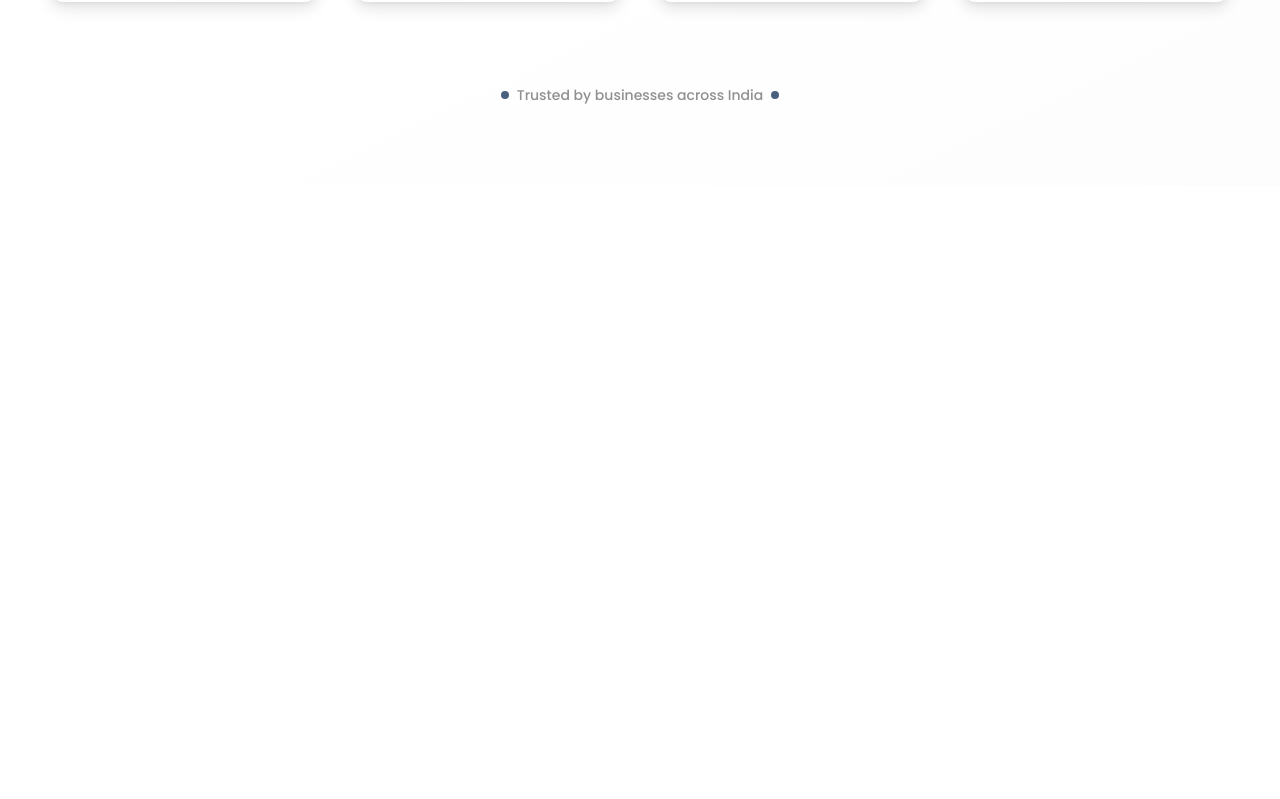
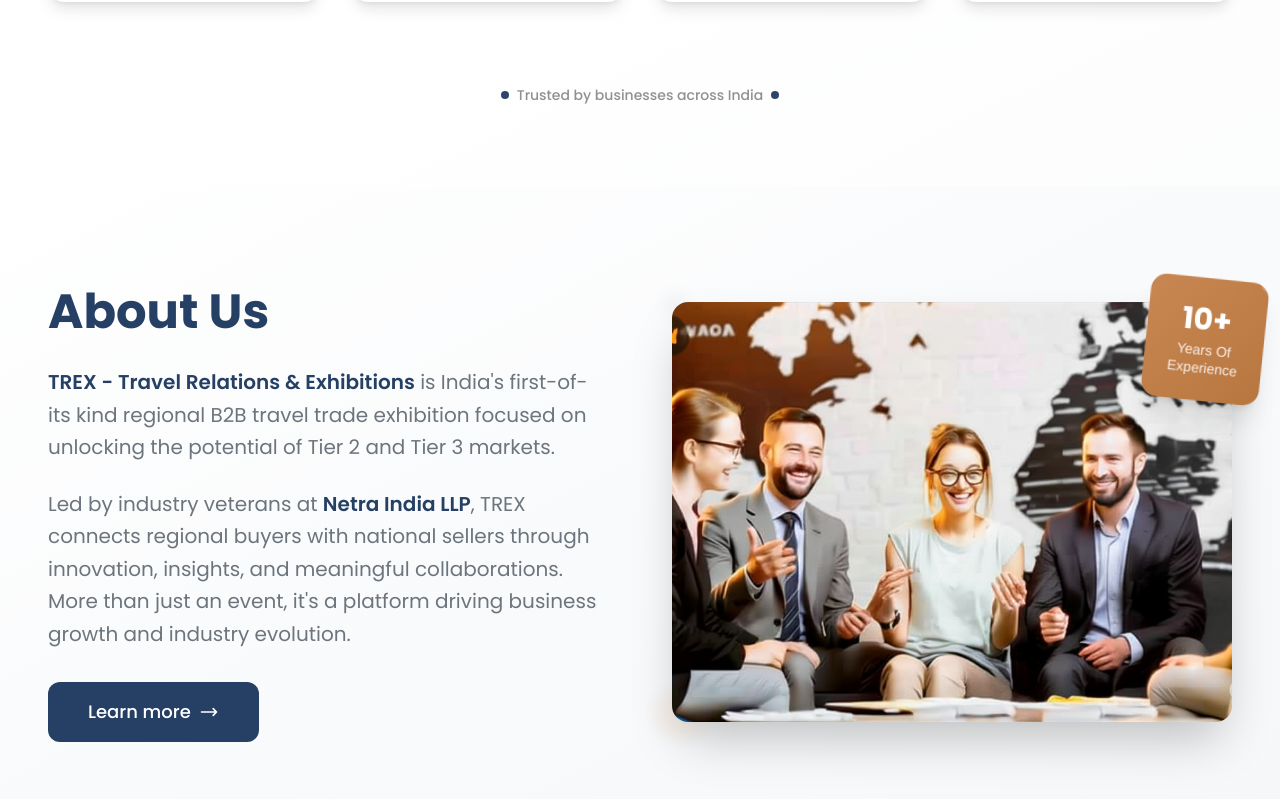
Before and after one commit to nilesh0700/Trex-Next, a Next.js app in the folder client/: page / in a window 1280 px wide. Shown: the part 1234-2033 px from the top of the page. Before the commit the page ends 1420 px from the top, so only its background shows below. Built offline with nearby package versions, Linux system fonts and the light colour scheme.

Commit message:
added about page

```diff
--- /dev/null
+++ b/client/src/components/AboutUs.tsx
@@ -0,0 +1,179 @@
+"use client"
+
+import React from 'react';
+import Image from 'next/image';
+
+export default function AboutUs() {
+  return (
+    <section className="w-full py-12 sm:py-16 md:py-20 lg:py-24 bg-gray-50 relative overflow-hidden">
+      {/* Background Elements */}
+      <div className="absolute inset-0 bg-gradient-to-br from-white via-gray-50 to-gray-100/50"></div>
+
+      <div className="relative z-10 max-w-7xl mx-auto px-6 sm:px-8 lg:px-12">
+        <div className="grid grid-cols-1 lg:grid-cols-2 gap-8 lg:gap-12 xl:gap-16 items-center">
+
+          {/* Left Content Section */}
+          <div className="space-y-6 sm:space-y-8 order-2 lg:order-1">
+            {/* Section Header */}
+            <div className="space-y-4 sm:space-y-6">
+              <h2 className="text-3xl sm:text-4xl md:text-5xl lg:text-4xl xl:text-5xl font-bold text-[#264065] font-['Poppins'] leading-tight animate-fadeInUp">
+                About Us
+              </h2>
+
+              {/* Main Description */}
+              <div className="space-y-4 sm:space-y-6 animate-fadeInUp animation-delay-200">
+                <p className="text-base sm:text-lg md:text-xl lg:text-lg xl:text-xl text-[#6c757d] leading-relaxed font-['Poppins'] max-w-2xl">
+                  <span className="font-semibold text-[#264065]">TREX - Travel Relations & Exhibitions</span> is India's first-of-its kind regional B2B travel trade exhibition focused on unlocking the potential of Tier 2 and Tier 3 markets.
+                </p>
+
+                <p className="text-base sm:text-lg md:text-xl lg:text-lg xl:text-xl text-[#6c757d] leading-relaxed font-['Poppins'] max-w-2xl">
+                  Led by industry veterans at <span className="font-semibold text-[#264065]">Netra India LLP</span>, TREX connects regional buyers with national sellers through innovation, insights, and meaningful collaborations. More than just an event, it's a platform driving business growth and industry evolution.
+                </p>
+              </div>
+            </div>
+
+            {/* Learn More Button */}
+            <div className="animate-fadeInUp animation-delay-400">
+              <button className="group bg-[#264065] hover:bg-[#1a2d47] text-white px-8 sm:px-10 py-3 sm:py-4 rounded-xl font-medium text-base sm:text-lg font-['Poppins'] transition-all duration-300 ease-out transform hover:scale-105 hover:shadow-lg active:scale-95 focus:outline-none focus:ring-4 focus:ring-[#264065]/20">
+                <span className="flex items-center gap-2">
+                  Learn more
+                  <svg
+                    className="w-4 h-4 sm:w-5 sm:h-5 transition-transform duration-300 group-hover:translate-x-1"
+                    fill="none"
+                    stroke="currentColor"
+                    viewBox="0 0 24 24"
+                  >
+                    <path strokeLinecap="round" strokeLinejoin="round" strokeWidth={2} d="M17 8l4 4m0 0l-4 4m4-4H3" />
+                  </svg>
+                </span>
+              </button>
+            </div>
+          </div>
+
+          {/* Right Image Section */}
+          <div className="relative order-1 lg:order-2">
+            {/* Experience Badge */}
+            <div className="absolute -top-4 sm:-top-6 right-4 sm:right-8 lg:-top-8 lg:-right-4 xl:-top-6 xl:-right-8 z-20 animate-bounceIn animation-delay-600">
+              <div className="bg-gradient-to-br from-[#C88652] to-[#b8763f] text-white p-4 sm:p-6 lg:p-5 xl:p-6 rounded-2xl shadow-xl transform rotate-3 hover:rotate-6 transition-transform duration-300 group">
+                <div className="text-center">
+                  <div className="text-2xl sm:text-3xl lg:text-2xl xl:text-3xl font-bold font-['Poppins'] mb-1">
+                    10+
+                  </div>
+                  <div className="text-xs sm:text-sm lg:text-xs xl:text-sm font-medium opacity-90 leading-tight">
+                    Years Of<br />Experience
+                  </div>
+                </div>
+
+                {/* Decorative elements */}
+                <div className="absolute -top-1 -right-1 w-3 h-3 bg-white/20 rounded-full"></div>
+                <div className="absolute -bottom-1 -left-1 w-2 h-2 bg-white/15 rounded-full"></div>
+              </div>
+            </div>
+
+            {/* Main Image Container */}
+            <div className="relative group animate-slideInRight animation-delay-300">
+              <div className="relative overflow-hidden rounded-2xl shadow-2xl transform transition-transform duration-500 group-hover:scale-105">
+                {/* Image */}
+                <div className="aspect-[4/3] sm:aspect-[3/2] lg:aspect-[4/3] relative">
+                  <Image
+                    src="/assets/about.png"
+                    alt="Professional business team - TREX Travel Relations & Exhibitions"
+                    fill
+                    className="object-cover transition-transform duration-700 group-hover:scale-110"
+                    sizes="(max-width: 768px) 100vw, (max-width: 1024px) 50vw, 40vw"
+                    priority
+                  />
+
+                  {/* Overlay for hover effect */}
+                  <div className="absolute inset-0 bg-gradient-to-t from-[#264065]/20 to-transparent opacity-0 group-hover:opacity-100 transition-opacity duration-500"></div>
+                </div>
+
+                {/* Decorative border */}
+                <div className="absolute inset-0 rounded-2xl ring-1 ring-white/10"></div>
+              </div>
+
+              {/* Floating decorative elements */}
+              <div className="absolute -bottom-4 -left-4 w-12 h-12 bg-[#C88652]/10 rounded-full blur-sm animate-pulse"></div>
+              <div className="absolute -top-2 -left-2 w-6 h-6 bg-[#264065]/10 rounded-full blur-sm animate-pulse animation-delay-1000"></div>
+            </div>
+          </div>
+        </div>
+      </div>
+
+      {/* Custom Animations */}
+      <style jsx>{`
+        @keyframes fadeInUp {
+          from {
+            opacity: 0;
+            transform: translateY(30px);
+          }
+          to {
+            opacity: 1;
+            transform: translateY(0);
+          }
+        }
+
+        @keyframes slideInRight {
+          from {
+            opacity: 0;
+            transform: translateX(50px);
+          }
+          to {
+            opacity: 1;
+            transform: translateX(0);
+          }
+        }
+
+        @keyframes bounceIn {
+          0% {
+            opacity: 0;
+            transform: scale(0.3) rotate(3deg);
+          }
+          50% {
+            opacity: 1;
+            transform: scale(1.05) rotate(3deg);
+          }
+          70% {
+            transform: scale(0.9) rotate(3deg);
+          }
+          100% {
+            opacity: 1;
+            transform: scale(1) rotate(3deg);
+          }
+        }
+
+        .animate-fadeInUp {
+          animation: fadeInUp 0.8s ease-out forwards;
+        }
+
+        .animate-slideInRight {
+          animation: slideInRight 0.8s ease-out forwards;
+        }
+
+        .animate-bounceIn {
+          animation: bounceIn 1s ease-out forwards;
+        }
+
+        .animation-delay-200 {
+          animation-delay: 0.2s;
+        }
+
+        .animation-delay-300 {
+          animation-delay: 0.3s;
+        }
+
+        .animation-delay-400 {
+          animation-delay: 0.4s;
+        }
+
+        .animation-delay-600 {
+          animation-delay: 0.6s;
+        }
+
+        .animation-delay-1000 {
+          animation-delay: 1s;
+        }
+      `}</style>
+    </section>
+  );
+}
--- a/client/src/views/Home.tsx
+++ b/client/src/views/Home.tsx
@@ -1,6 +1,7 @@
 import React from 'react';
 import Hero from '../components/Hero';
 import Statistics from '../components/Statistics';
+import AboutUs from '../components/AboutUs';
 
 export default function Home() {
   return (
@@ -12,6 +13,9 @@
       <section className="bg-white">
         <Statistics />
       </section>
+
+      {/* About Us Section */}
+      <AboutUs />
 
       {/* Future sections can be added here */}
       {/*
```
Also changed, not shown: client/public/assets/about.jpg (added), client/public/assets/about.png (added).
